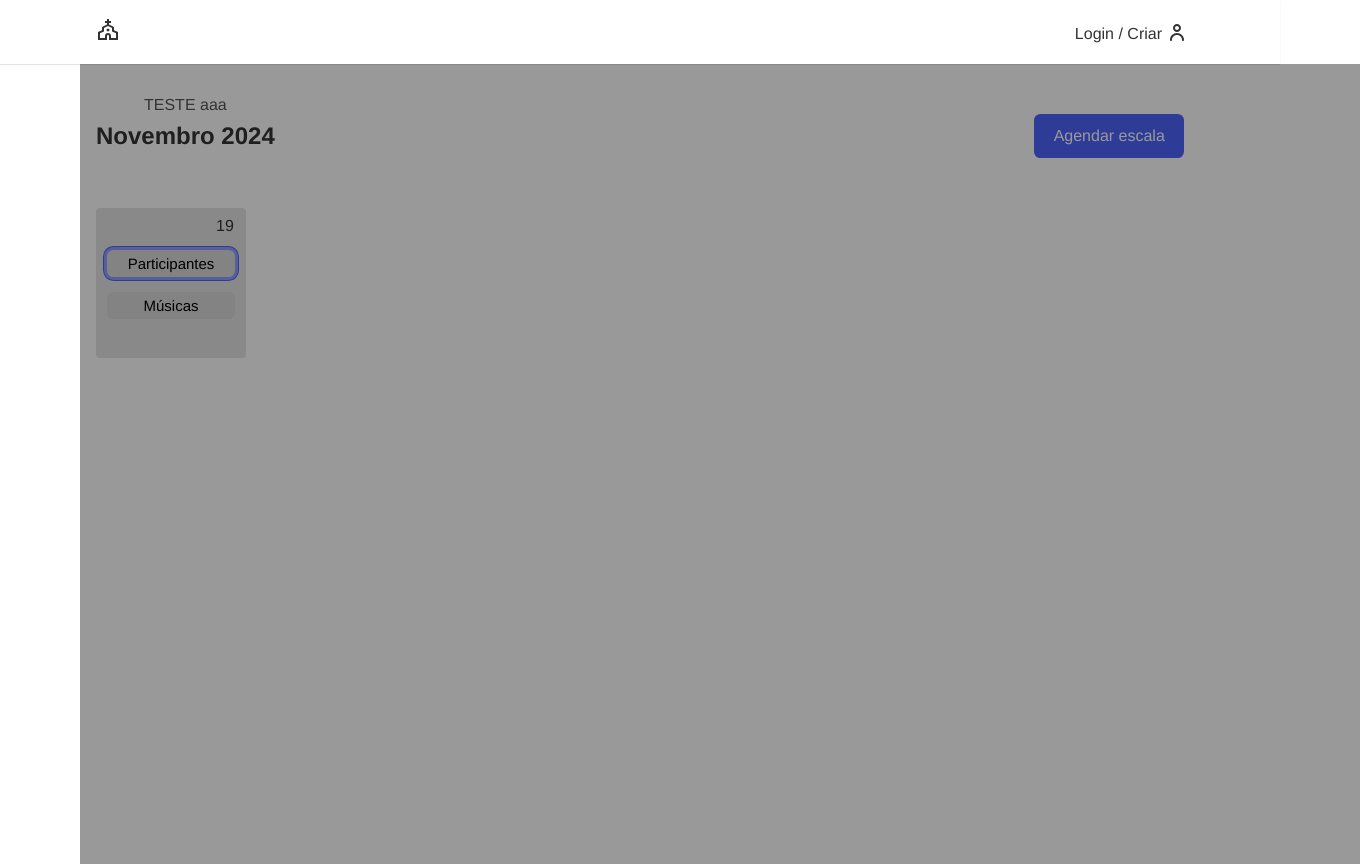
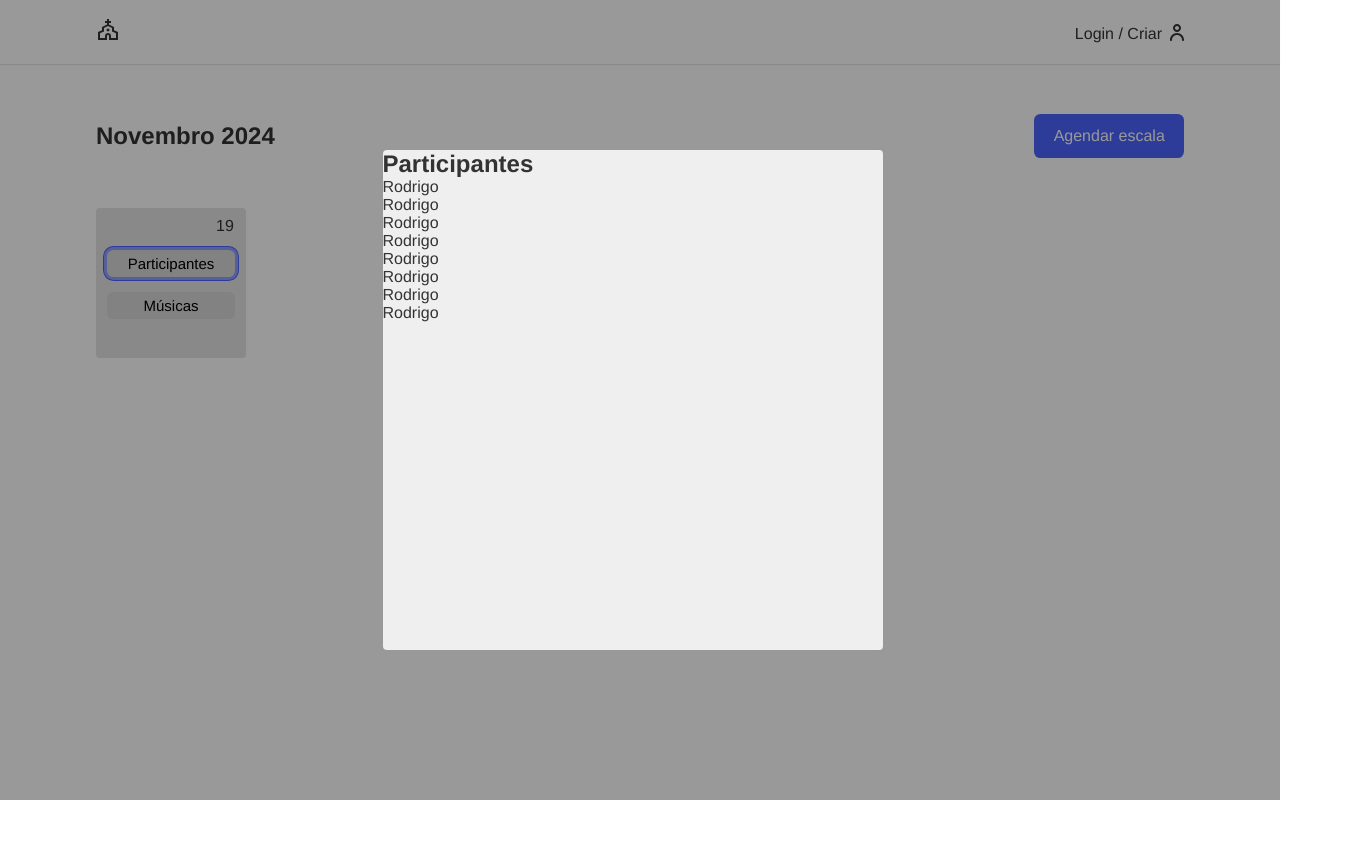
Before and after one commit to rodrigomes002/escalas-frontend, a React (Vite) app: page / in a window 1280 px wide. Both pictures are taken after a click on the button "Participantes". Shown: the whole page, 1360 px wide, since content can reach past the window. After the commit the page ends 800 px from the top, so only its background shows below. Built offline with nearby package versions, Linux system fonts and the light colour scheme.

Commit message:
ajustando modal

```diff
--- a/src/Components/Home.jsx
+++ b/src/Components/Home.jsx
@@ -25,9 +25,8 @@ const Home = () => {
         <div className={styles.home}>
           <Card style={cardStyle} setModal={setModal} />
         </div>
-
-        <div>{modal && <Modal data={dados} setModal={setModal}></Modal>}</div>
       </div>
+      <div>{modal && <Modal data={dados} setModal={setModal}></Modal>}</div>
     </>
   );
 };
--- a/src/Components/Modal.jsx
+++ b/src/Components/Modal.jsx
@@ -9,7 +9,23 @@ const Modal = ({ data, setModal }) => {
   return (
     <>
       <div className={styles.modal} onClick={handleOutsideClick}>
-        <div>TESTE aaa</div>
+        <div className={styles.content}>
+          <div>
+            <h2>Participantes</h2>
+          </div>
+          <div>
+            <ul>
+              <li>Rodrigo</li>
+              <li>Rodrigo</li>
+              <li>Rodrigo</li>
+              <li>Rodrigo</li>
+              <li>Rodrigo</li>
+              <li>Rodrigo</li>
+              <li>Rodrigo</li>
+              <li>Rodrigo</li>
+            </ul>
+          </div>
+        </div>
       </div>
     </>
   );
--- a/src/Components/Modal.module.css
+++ b/src/Components/Modal.module.css
@@ -6,8 +6,17 @@
   left: 0px;
   background: rgba(0, 0, 0, 0.4);
   display: flex;
+  justify-content: center;
+  align-items: center;
   z-index: 1000;
   padding: 2rem calc(4rem + 15px) 2rem 4rem;
+}
+
+.content {
+  width: 500px;
+  height: 500px;
+  border-radius: 4px;
+  background-color: #efefef;
 }
 
 @media (max-width: 40rem) {
```
